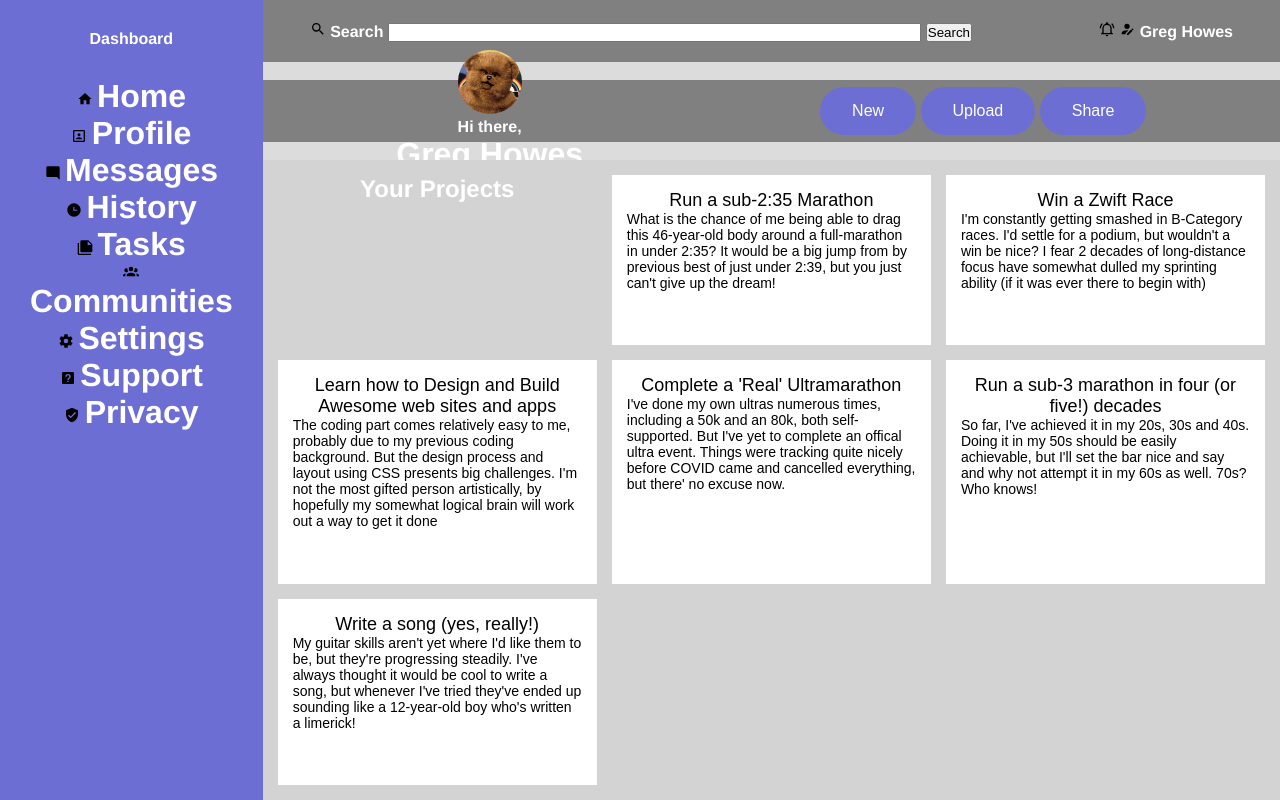
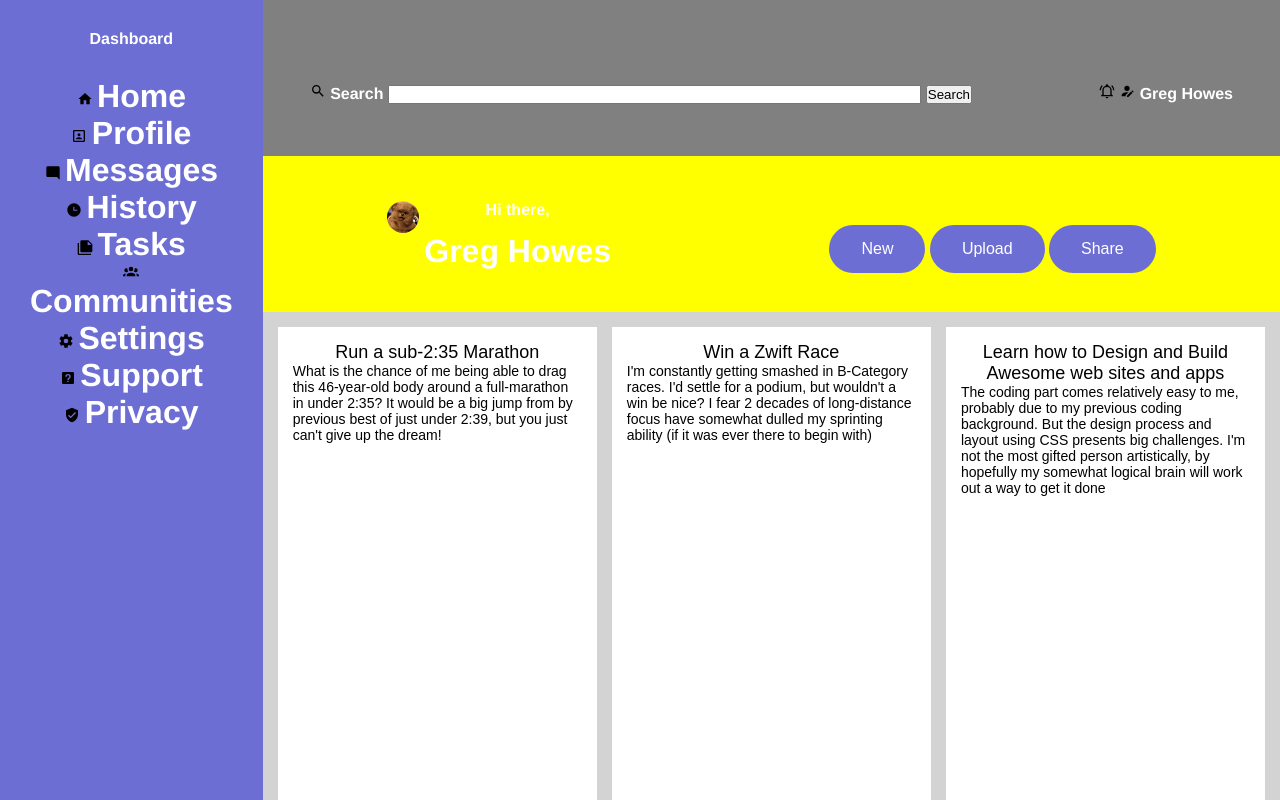
Before and after one commit to GregoryHowes/admin-dashboard, a plain HTML site: page index.html in a window 1280 px wide. Shown: the top 800 px of the page. Drawn offline with Linux system fonts and the light colour scheme.

Commit message:
Getting closer, but still some way off!

```diff
--- a/index.html
+++ b/index.html
@@ -87,7 +87,7 @@
         </div>
 
         <div class="projects">
-            <h2>Your Projects</h2>
+            <!-- <h2>Your Projects</h2> -->
             <div class="card">
                 <p class="title">Run a sub-2:35 Marathon</p>
                 <p>What is the chance of me being able to drag this 46-year-old body around a full-marathon in under 2:35?  It would be a big jump from by previous best of just under 2:39, but you just can't give up the dream!</p>
@@ -106,7 +106,7 @@
             </div>
             <div class="card">
                 <p class="title">Run a sub-3 marathon in four (or five!) decades</p>
-                <p>So far, I've achieved it in my 20s, 30s and 40s.  Doing it in my 50s should be easily achievable, but I'll set the bar nice and say and why not attempt it in my 60s as well. 70s? Who knows! </p>
+                <p>So far, I've achieved it in my 20s, 30s and 40s.  Doing it in my 50s should be easily achievable, but I'll set the bar nice and high, and say and why not attempt it in my 60s as well. 70s? Who knows! </p>
             </div>
             <div class="card">
                 <p class="title">Write a song (yes, really!)</p>
--- a/style.css
+++ b/style.css
@@ -1,9 +1,14 @@
+/* ======================== */
+/* GENERAL */
+/* ======================== */
 * {
   margin: 0;
   padding: 0;
 }
 
-body {}
+body {
+
+}
 
 .container {
   text-align: center;
@@ -24,6 +29,10 @@ body {}
 html {
   background-color: gainsboro;
 }
+
+/* ======================== */
+/* HEADER */
+/* ======================== */
 
 .search img {
   height: 1em;
@@ -48,7 +57,7 @@ html {
   font-size: 1rem;
   grid-column: 2;
   grid-row: 1;
-  height: 2rem;
+  height: 100%;
   display: flex;
   justify-content: space-between;
   align-items: center;
@@ -75,6 +84,57 @@ html {
   list-style: none;
 }
 
+.control {
+    height: 100%;
+    background-color: yellow;
+    grid-column: 2;
+    grid-row: 2;
+    display: flex;
+    align-items: center;
+    justify-content: space-around;
+  }
+
+  .control button {
+    background-color: rgb(109, 110, 212);
+    border: none;
+    color: white;
+    padding: 15px 32px;
+    text-align: center;
+    text-decoration: none;
+    display: inline-block;
+    font-size: 1em;
+    border-radius: 30px;
+  }
+
+  .control .user-logo {
+
+    display: grid;
+    grid-template-columns: 1fr 5fr;
+    grid-template-rows: 1fr 2fr;
+  }
+
+  .control .user-logo img {
+    height: 2rem;
+    border-radius: 50%;
+    grid-column: 1;
+    grid-row: 1 span 3;
+  }
+
+  .control .user-logo p {
+    grid-column: 2;
+    grid-row: 1;
+  }
+
+  .control .user-logo h1 {
+    grid-column: 2;
+    grid-row: 2;
+  }
+
+
+/* ======================== */
+/* SIDEBAR */
+/* ======================== */
+
 .sidebar {
   background-color: rgb(109, 110, 212);
   grid-column: 1;
@@ -92,43 +152,23 @@ html {
   font-size: 2rem;
 }
 
+
+
+
+
+/* ======================== */
+/* GRID */
+/* ======================== */
+
 .projects {
-  background-color: lightgray;
-  grid-column: 2;
-  grid-row: 3;
-  display: grid;
-  grid-template-columns: repeat(auto-fit, minmax(250px, 1fr));
-  gap: 15px;
-}
-
-.control {
-  height: 2rem;
-  background-color: gray;
-  grid-column: 2;
-  grid-row: 2;
-  display: flex;
-  align-items: center;
-  justify-content: space-around;
-}
-
-.control button {
-  background-color: rgb(109, 110, 212);
-  border: none;
-  color: white;
-  padding: 15px 32px;
-  text-align: center;
-  text-decoration: none;
-  display: inline-block;
-  font-size: 1em;
-  border-radius: 30px;
-}
-
-.control img {
-  height: 4rem;
-  display: inline-flex;
-  border-radius: 50%;
-  flex-basis: 40%;
-}
+    background-color: lightgray;
+    grid-column: 2;
+    grid-row: 3;
+    display: grid;
+    grid-template-columns: repeat(auto-fit, minmax(250px, 1fr));
+    gap: 15px;
+    height: 100%;
+  }
 
 .projects p {
   font-size: 18px;
@@ -142,6 +182,7 @@ html {
   background-color: #FFFFFF;
   color: black;
   text-align: center;
+
 }
 
 .card p {
```
